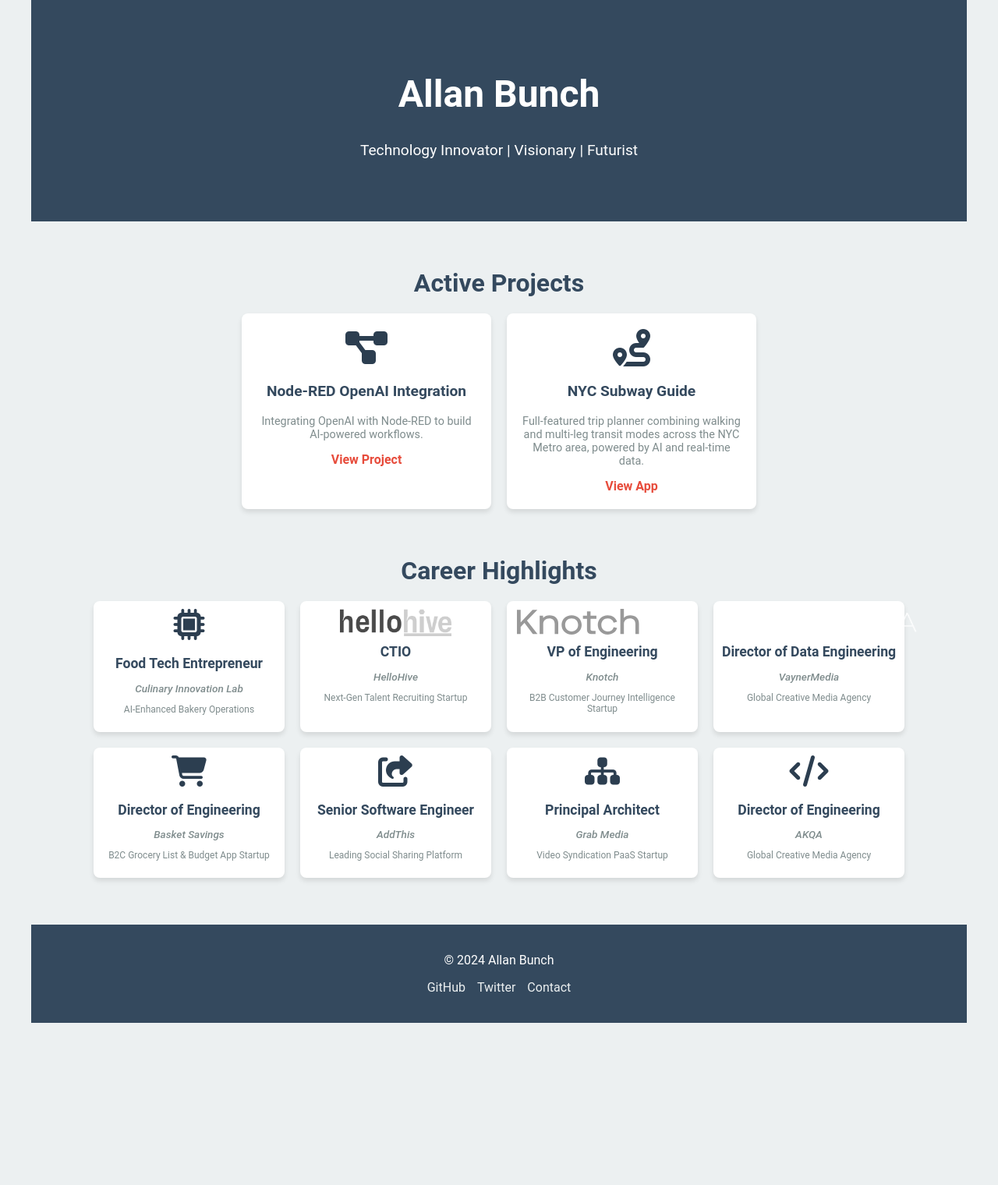
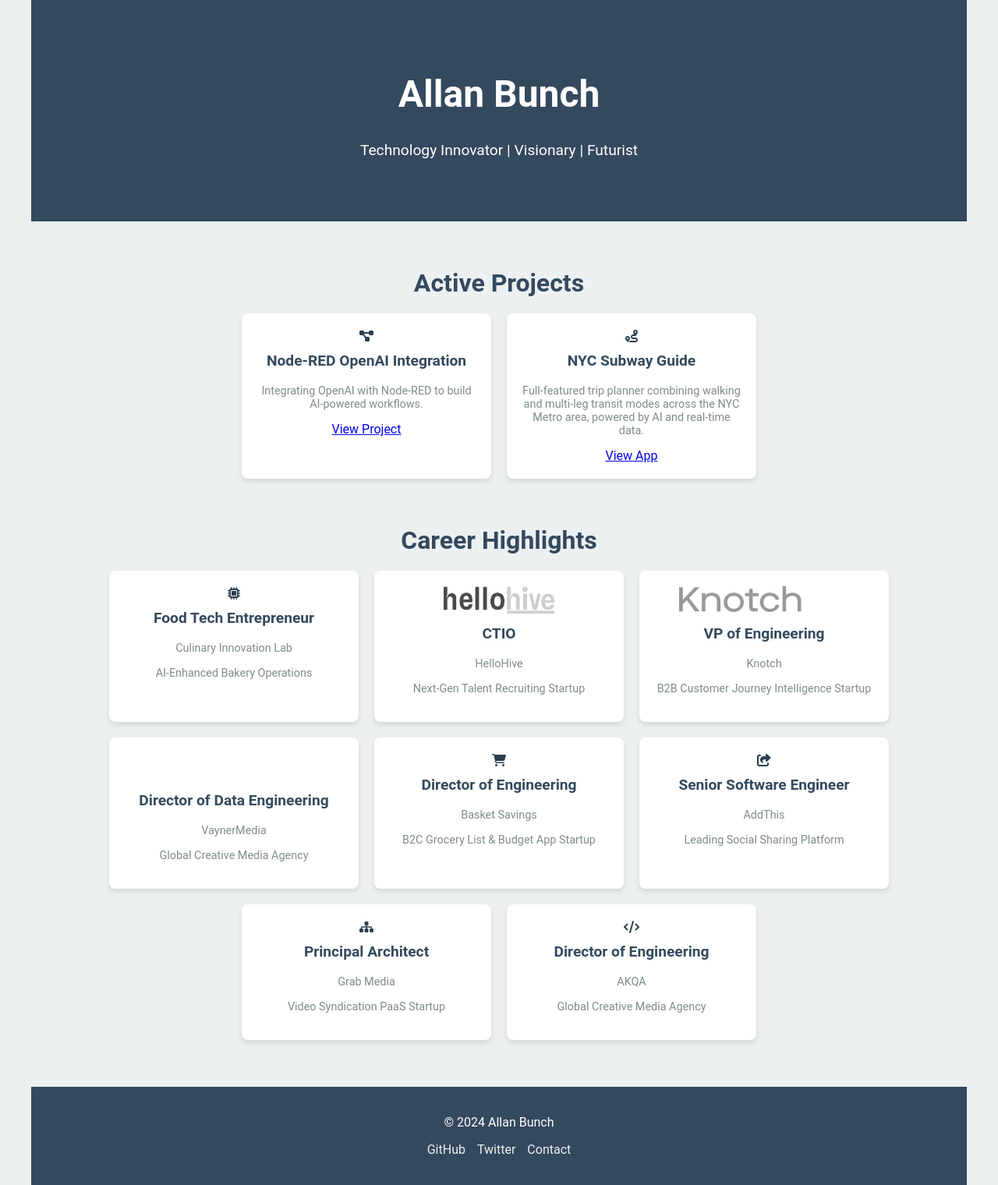
Before and after one commit to allanbunch/allanbunch.github.io, a Jekyll site: the page built from index.html, in a window 1280 px wide. Shown: the whole page at 78% size. Built offline with Jekyll 4.4.1, drawn with Linux system fonts in a browser that asks for light colours; before the commit the page ends 1312 px from its top, so only the background shows below that.

Commit message:
Updated CSS

```diff
--- a/assets/css/style.scss
+++ b/assets/css/style.scss
@@ -6,7 +6,7 @@
   --accent-color: #e74c3c;
   --background-color: #ecf0f1;
   --text-color: #2c3e50;
-  --link-hover-color: #f1c40f;
+  --link-hover-color: #f1c40f; /* New for accessibility */
 }
 
 body {
@@ -62,7 +62,7 @@
   background: white;
   border-radius: 8px;
   box-shadow: 0 4px 6px rgba(0, 0, 0, 0.1);
-  flex: 1 1 calc(25% - 20px);
+  flex: 1 1 calc(25% - 20px); /* Four cards per row */
   max-width: calc(25% - 20px);
   text-align: center;
   padding: 20px;
@@ -72,12 +72,6 @@
 .card:hover {
   transform: translateY(-5px);
   box-shadow: 0 8px 12px rgba(0, 0, 0, 0.2);
-}
-
-.card i {
-  font-size: 3rem;
-  color: #2c3e50;
-  margin-bottom: 10px;
 }
 
 .card h3 {
@@ -91,80 +85,48 @@
   color: #7f8c8d;
 }
 
-.project-link {
-  color: var(--accent-color);
-  text-decoration: none;
-  font-weight: bold;
-}
-
-.project-link:hover {
-  text-decoration: underline;
-}
-
-.cards-section.professional-experience .card {
-  flex: 1 1 calc(20% - 15px);
-  max-width: calc(20% - 15px);
-  padding: 10px;
-  font-size: 0.8rem;
-}
-
-.cards-section.professional-experience .card i {
-  font-size: 2.5rem;
-}
-
-.cards-section.professional-experience .card h3 {
-  font-size: 1.1rem;
-  font-weight: bold;
-  color: var(--primary-color);
-  margin-bottom: 5px; /* Add space below the title */
-}
-
-.cards-section.professional-experience .card .company-name {
-  font-size: 0.85rem;
-  font-style: italic;
-  font-weight: 500;
-  color: #7f8c8d;
-  margin-bottom: 10px;
-}
-
-.cards-section.professional-experience .card p {
-  font-size: 0.75rem;
+/* Project and Experience Logos */
+.cards-section.professional-experience .card .logo-wrapper {
+  background-color: var(--text-color); /* Dark background for contrast */
+  border-radius: 8px; /* Rounded corners */
+  display: flex; /* Flexbox for alignment */
+  justify-content: center; /* Center horizontally */
+  align-items: center; /* Center vertically */
+  padding: 10px; /* Add padding around the logo */
+  margin-bottom: 8px; /* Space below the logo */
 }
 
 .cards-section.professional-experience .card .company-logo {
   width: auto;
-  height: 35px;
-  display: block;
-  margin: 0 auto 8px;
-  filter: grayscale(100%);
-  opacity: 0.8;
-  transition: opacity 0.3s ease, transform 0.3s ease;
+  height: 35px; /* Normalized height */
+  filter: grayscale(100%); /* Greyscale effect */
+  opacity: 0.8; /* Subtle fade */
+  transition: opacity 0.3s ease, transform 0.3s ease; /* Hover effects */
 }
 
 .cards-section.professional-experience .card .company-logo:hover {
-  opacity: 1;
-  transform: scale(1.05);
+  opacity: 1; /* Restore full opacity on hover */
+  transform: scale(1.05); /* Slight zoom effect */
 }
 
-
-/* Responsive Styles */
+/* Responsive Adjustments */
 @media (max-width: 1024px) {
   .cards-section.professional-experience .card {
-    flex: 1 1 calc(25% - 15px);
+    flex: 1 1 calc(25% - 15px); /* Three cards per row on medium screens */
     max-width: calc(25% - 15px);
   }
 }
 
 @media (max-width: 768px) {
   .cards-section.professional-experience .card {
-    flex: 1 1 calc(33.33% - 15px);
+    flex: 1 1 calc(33.33% - 15px); /* Two cards per row on smaller screens */
     max-width: calc(33.33% - 15px);
   }
 }
 
 @media (max-width: 480px) {
   .cards-section.professional-experience .card {
-    flex: 1 1 100%;
+    flex: 1 1 100%; /* Full-width cards on very small screens */
   }
 }
 
@@ -177,7 +139,7 @@
 }
 
 footer a {
-  color: #ecf0f1;
+  color: #ecf0f1; /* Lighter color for better contrast */
   text-decoration: none;
 }
 
```
